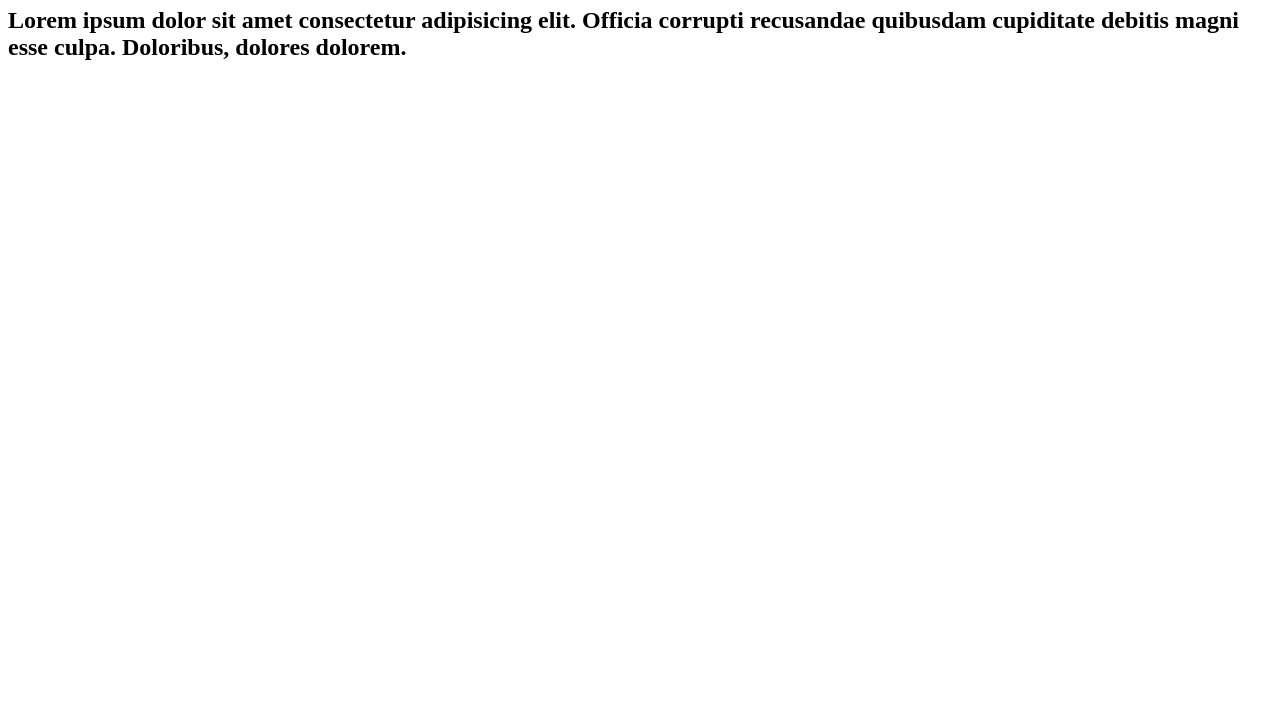
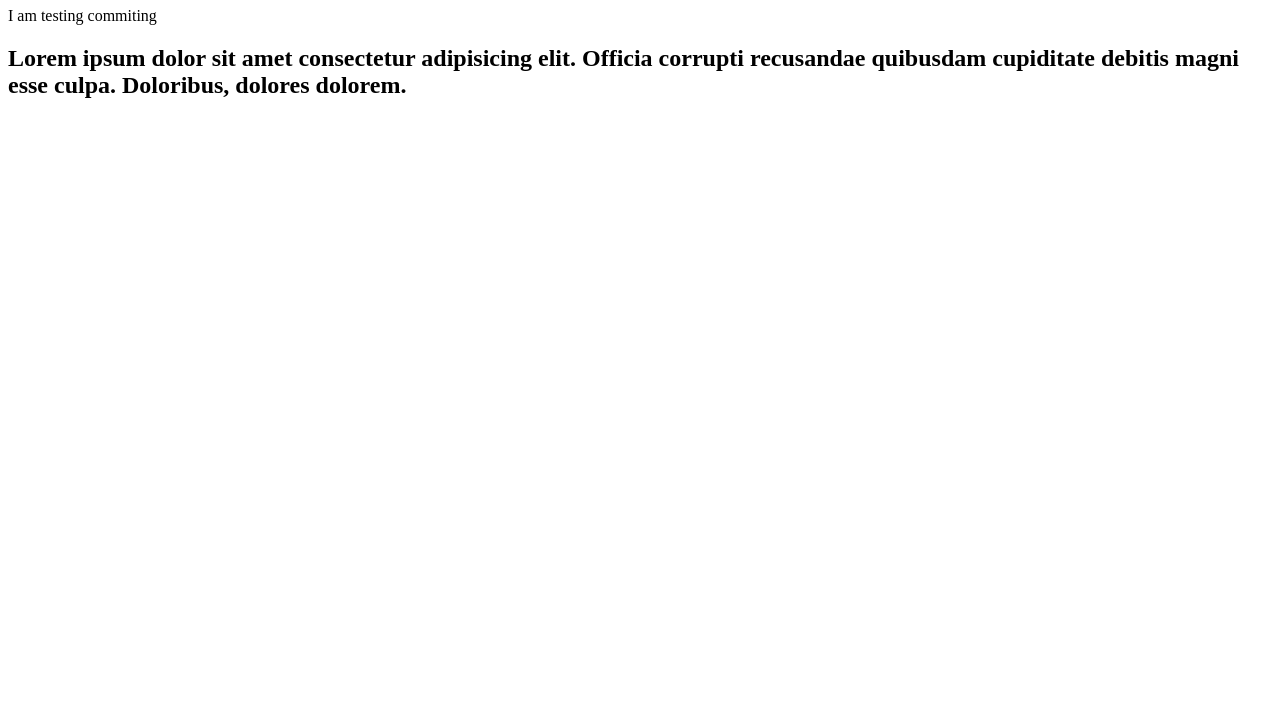
Before and after one commit to subrota22/team-test, a plain HTML site: page index.html in a window 1280 px wide. Shown: the part 73-800 px from the top of the page. Drawn offline with Linux system fonts and the light colour scheme.

Commit message:
test comit

```diff
--- a/index.html
+++ b/index.html
@@ -8,6 +8,7 @@
 </head>
 <body>
     <h1>Hello brother</h1>
+    <p>I am testing commiting</p>
     <h2> Lorem ipsum dolor sit amet consectetur adipisicing elit. Officia corrupti recusandae quibusdam cupiditate debitis magni esse culpa. Doloribus, dolores dolorem.</h2>
 </body>
 </html>
```
